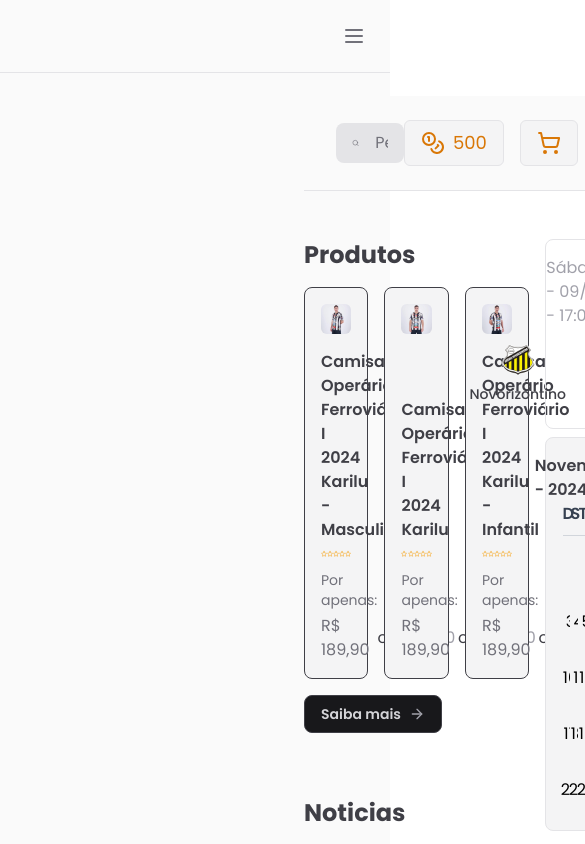
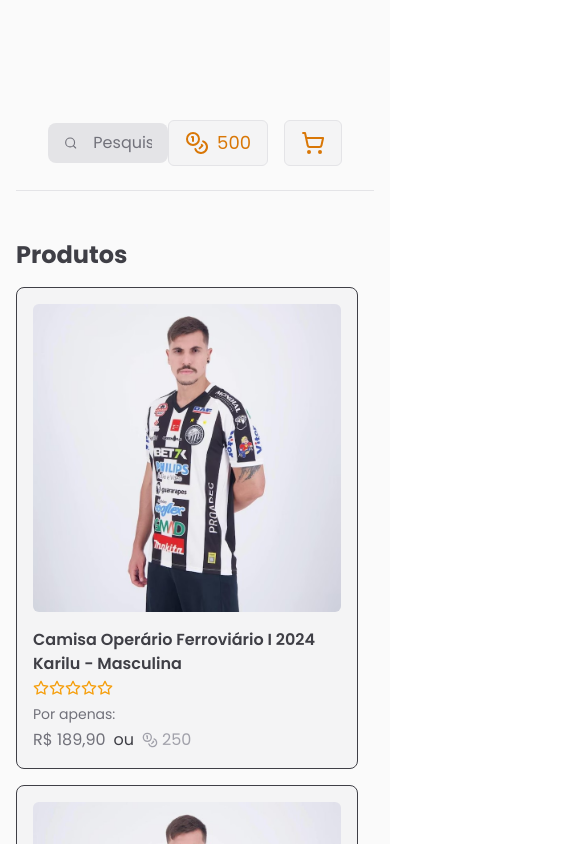
Before and after one commit to vHugo00/OFEC, a React (Vite) app: page / in a window 390 px wide. Shown: the top 844 px of the page, 585 px wide, since content can reach past the window. Built offline with nearby package versions, Linux system fonts and the light colour scheme.

Commit message:
Começando ajustar a resposivididade

```diff
--- a/src/App.jsx
+++ b/src/App.jsx
@@ -10,18 +10,18 @@
 
 function App() {
   return (
-    <div className="grid min-h-screen grid-cols-app bg-zinc-50 dark:bg-zinc-900 lg:grid lg:grid-cols-app">
-      <aside className="relative min-h-screen dark:bg-zinc-900 lg:grid lg:grid-cols-app">
+    <div className="grid min-h-screen bg-zinc-50 dark:bg-zinc-900 grid-cols-1 md:grid-cols-2 lg:grid-cols-app">
+      <aside className="relative min-h-screen dark:bg-zinc-900 hidden md:block">
         <Sidebar />
       </aside>
 
-      <main className="w-full min-h-screen px-4 pb-12 pt-24 lg:col-start-2 lg:px-8 lg:pt-8">
+      <main className="w-full min-h-screen px-4 pb-12 pt-24 md:col-start-2 md:px-6 lg:px-8 lg:pt-8">
         <Header />
 
-        <div className="grid grid-cols-4 gap-4 w-full mt-12">
+        <div className="grid grid-cols-1 gap-4 w-full mt-12 md:grid-cols-2 lg:grid-cols-4">
           <div className="col-span-3 w-full">
             <h2 className="text-2xl font-bold text-zinc-700 dark:text-zinc-100 mb-4">Produtos</h2>
-            <div className="grid grid-cols-3 gap-4">
+            <div className="grid grid-cols-1 gap-4 md:grid-cols-2 lg:grid-cols-3">
               <Product
                 purchaseLink="https://www.operarioferroviario.com.br/"
                 image="../src/assets/images/M13PYF01A5.avif"
@@ -46,11 +46,8 @@
                 price="R$ 189,90"
                 coins="150"
               />
-
             </div>
-            <LearnMore
-              link="https://www.operarioferroviario.com.br/"
-            />
+            <LearnMore link="https://www.operarioferroviario.com.br/" />
 
             <div className="mt-16 space-y-4">
               <h2 className="text-2xl font-bold text-zinc-700 dark:text-zinc-100">Noticias</h2>
@@ -75,18 +72,17 @@
                 date="01 Nov 2024"
                 link="https://example.com/news-article"
               />
-              <LearnMore
-                link="https://example.com/news-article" />
+              <LearnMore link="https://example.com/news-article" />
             </div>
-
           </div>
 
-          <div className="col-span-1 w-full">
+          <div className="col-span-4 md:col-span-1 lg:col-span-1 w-full">
             <Games
               date="Sábado - 09/11"
               time="17:00"
               teamA={{ name: "Novorizontino", logo: NovorizontinoLogo }}
-              teamB={{ name: "Operário", logo: OperarioLogo }} />
+              teamB={{ name: "Operário", logo: OperarioLogo }}
+            />
             <Calendar />
           </div>
         </div>
```
